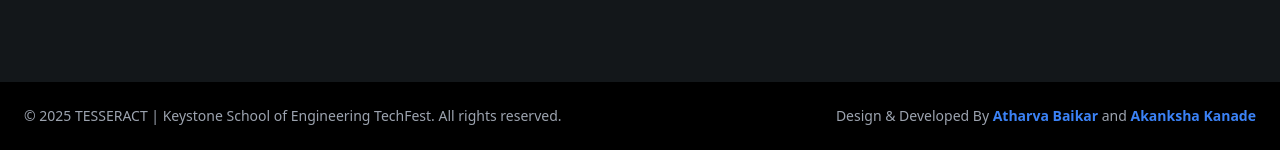
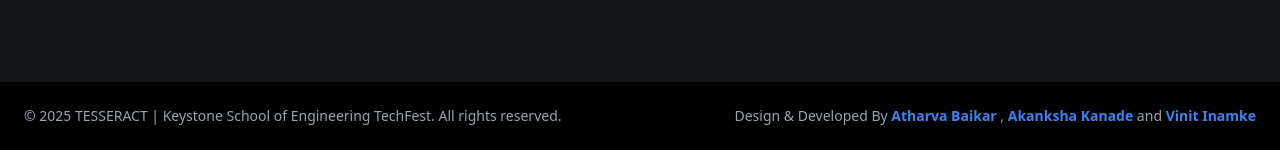
Before and after one commit to DarkGuardian641/Tesseract, a Flask app: page / in a window 1280 px wide. Shown: the part 1327-1477 px from the top of the page. Run offline with Flask 3, Linux system fonts and the light colour scheme; some libraries are stand-ins or nearby versions.

Commit message:
fixed footer

```diff
--- a/templates/aiprompt.html
+++ b/templates/aiprompt.html
@@ -141,8 +141,8 @@
             <p class="text-center sm:text-right">
                 Design & Developed By
                 <a href="https://www.linkedin.com/in/atharva-baikar/" class="text-blue-500 font-semibold hover:underline">Atharva Baikar</a>
-                and
-                <a href="https://www.linkedin.com/in/akanksha-kanade-34b999284/" class="text-blue-500 font-semibold hover:underline">Akanksha Kanade</a>
+               ,
+                <a href="https://www.linkedin.com/in/akanksha-kanade-34b999284/" class="text-blue-500 font-semibold hover:underline">Akanksha Kanade</a> and <a href="https://www.linkedin.com/in/vinit-inamke-a38280253/" class="text-blue-500 font-semibold hover:underline">Vinit Inamke</a>
             </p>
         </div>
     </footer>
--- a/templates/bgmi.html
+++ b/templates/bgmi.html
@@ -145,8 +145,8 @@
             <p class="text-center sm:text-right">
                 Design & Developed By
                 <a href="https://www.linkedin.com/in/atharva-baikar/" class="text-blue-500 font-semibold hover:underline">Atharva Baikar</a>
-                and
-                <a href="https://www.linkedin.com/in/akanksha-kanade-34b999284/" class="text-blue-500 font-semibold hover:underline">Akanksha Kanade</a>
+               ,
+                <a href="https://www.linkedin.com/in/akanksha-kanade-34b999284/" class="text-blue-500 font-semibold hover:underline">Akanksha Kanade</a> and <a href="https://www.linkedin.com/in/vinit-inamke-a38280253/" class="text-blue-500 font-semibold hover:underline">Vinit Inamke</a>
             </p>
         </div>
     </footer>
--- a/templates/cadgenesis.html
+++ b/templates/cadgenesis.html
@@ -141,8 +141,8 @@
             <p class="text-center sm:text-right">
                 Design & Developed By
                 <a href="https://www.linkedin.com/in/atharva-baikar/" class="text-blue-500 font-semibold hover:underline">Atharva Baikar</a>
-                and
-                <a href="https://www.linkedin.com/in/akanksha-kanade-34b999284/" class="text-blue-500 font-semibold hover:underline">Akanksha Kanade</a>
+               ,
+                <a href="https://www.linkedin.com/in/akanksha-kanade-34b999284/" class="text-blue-500 font-semibold hover:underline">Akanksha Kanade</a> and <a href="https://www.linkedin.com/in/vinit-inamke-a38280253/" class="text-blue-500 font-semibold hover:underline">Vinit Inamke</a>
             </p>
         </div>
     </footer>
--- a/templates/clashofminds.html
+++ b/templates/clashofminds.html
@@ -134,8 +134,11 @@
             <p class="text-center sm:text-right">
                 Design & Developed By
                 <a href="https://www.linkedin.com/in/atharva-baikar/" target="_blank" rel="noopener noreferrer" class="text-blue-500 font-semibold hover:underline">Atharva Baikar</a>
+               ,
+                <a href="https://www.linkedin.com/in/akanksha-kanade-34b999284/" target="_blank" rel="noopener noreferrer" class="text-blue-500 font-semibold hover:underline">Akanksha Kanade</a>
                 and
-                <a href="https://www.linkedin.com/in/akanksha-kanade-34b999284/" target="_blank" rel="noopener noreferrer" class="text-blue-500 font-semibold hover:underline">Akanksha Kanade</a>
+                <a href="https://www.linkedin.com/in/vinit-inamke-a38280253/" target="_blank" rel="noopener noreferrer" class="text-blue-500 font-semibold hover:underline">Vinit Inamke</a>
+
             </p>
         </div>
     </footer>
--- a/templates/coderelay.html
+++ b/templates/coderelay.html
@@ -140,8 +140,8 @@
             <p class="text-center sm:text-right">
                 Design & Developed By
                 <a href="https://www.linkedin.com/in/atharva-baikar/" class="text-blue-500 font-semibold hover:underline">Atharva Baikar</a>
-                and
-                <a href="https://www.linkedin.com/in/akanksha-kanade-34b999284/" class="text-blue-500 font-semibold hover:underline">Akanksha Kanade</a>
+               ,
+                <a href="https://www.linkedin.com/in/akanksha-kanade-34b999284/" class="text-blue-500 font-semibold hover:underline">Akanksha Kanade</a> and <a href="https://www.linkedin.com/in/vinit-inamke-a38280253/" class="text-blue-500 font-semibold hover:underline">Vinit Inamke</a>
             </p>
         </div>
     </footer>
--- a/templates/craftncreate.html
+++ b/templates/craftncreate.html
@@ -131,8 +131,8 @@
             <p class="text-center sm:text-right">
                 Design & Developed By
                 <a href="https://www.linkedin.com/in/atharva-baikar/" class="text-blue-500 font-semibold hover:underline">Atharva Baikar</a>
-                and
-                <a href="https://www.linkedin.com/in/akanksha-kanade-34b999284/" class="text-blue-500 font-semibold hover:underline">Akanksha Kanade</a>
+               ,
+                <a href="https://www.linkedin.com/in/akanksha-kanade-34b999284/" class="text-blue-500 font-semibold hover:underline">Akanksha Kanade</a> and <a href="https://www.linkedin.com/in/vinit-inamke-a38280253/" class="text-blue-500 font-semibold hover:underline">Vinit Inamke</a>
             </p>
         </div>
     </footer>
--- a/templates/escaperoom.html
+++ b/templates/escaperoom.html
@@ -133,8 +133,8 @@
             <p class="text-center sm:text-right">
                 Design & Developed By
                 <a href="https://www.linkedin.com/in/atharva-baikar/" class="text-blue-500 font-semibold hover:underline">Atharva Baikar</a>
-                and
-                <a href="https://www.linkedin.com/in/akanksha-kanade-34b999284/" class="text-blue-500 font-semibold hover:underline">Akanksha Kanade</a>
+               ,
+                <a href="https://www.linkedin.com/in/akanksha-kanade-34b999284/" class="text-blue-500 font-semibold hover:underline">Akanksha Kanade</a> and <a href="https://www.linkedin.com/in/vinit-inamke-a38280253/" class="text-blue-500 font-semibold hover:underline">Vinit Inamke</a>
             </p>
         </div>
     </footer>
--- a/templates/events.html
+++ b/templates/events.html
@@ -392,6 +392,9 @@
                 and
                 <a href="https://www.linkedin.com/in/akanksha-kanade-34b999284/" target="_blank" rel="noopener noreferrer"
                    class="text-blue-500 font-semibold hover:underline">Akanksha Kanade</a>
+                   and
+                <a href="https://www.linkedin.com/in/akanksha-kanade-34b999284/" target="_blank" rel="noopener noreferrer" class="text-blue-500 font-semibold hover:underline">Vinit Inamke</a>
+
             </p>
         </div>
     </footer>
--- a/templates/ideafusion.html
+++ b/templates/ideafusion.html
@@ -131,8 +131,8 @@
             <p class="text-center sm:text-right">
                 Design & Developed By
                 <a href="https://www.linkedin.com/in/atharva-baikar/" class="text-blue-500 font-semibold hover:underline">Atharva Baikar</a>
-                and
-                <a href="https://www.linkedin.com/in/akanksha-kanade-34b999284/" class="text-blue-500 font-semibold hover:underline">Akanksha Kanade</a>
+               ,
+                <a href="https://www.linkedin.com/in/akanksha-kanade-34b999284/" class="text-blue-500 font-semibold hover:underline">Akanksha Kanade</a> and <a href="https://www.linkedin.com/in/vinit-inamke-a38280253/" class="text-blue-500 font-semibold hover:underline">Vinit Inamke</a>
             </p>
         </div>
     </footer>
--- a/templates/index.html
+++ b/templates/index.html
@@ -158,8 +158,8 @@
             <p class="text-center sm:text-right">
                 Design & Developed By
                 <a href="https://www.linkedin.com/in/atharva-baikar/" class="text-blue-500 font-semibold hover:underline">Atharva Baikar</a>
-                and
-                <a href="https://www.linkedin.com/in/akanksha-kanade-34b999284/" class="text-blue-500 font-semibold hover:underline">Akanksha Kanade</a>
+               ,
+                <a href="https://www.linkedin.com/in/akanksha-kanade-34b999284/" class="text-blue-500 font-semibold hover:underline">Akanksha Kanade</a> and <a href="https://www.linkedin.com/in/vinit-inamke-a38280253/" class="text-blue-500 font-semibold hover:underline">Vinit Inamke</a>
             </p>
         </div>
     </footer>
--- a/templates/obstacleblitz.html
+++ b/templates/obstacleblitz.html
@@ -132,8 +132,8 @@
             <p class="text-center sm:text-right">
                 Design & Developed By
                 <a href="https://www.linkedin.com/in/atharva-baikar/" class="text-blue-500 font-semibold hover:underline">Atharva Baikar</a>
-                and
-                <a href="https://www.linkedin.com/in/akanksha-kanade-34b999284/" class="text-blue-500 font-semibold hover:underline">Akanksha Kanade</a>
+               ,
+                <a href="https://www.linkedin.com/in/akanksha-kanade-34b999284/" class="text-blue-500 font-semibold hover:underline">Akanksha Kanade</a> and <a href="https://www.linkedin.com/in/vinit-inamke-a38280253/" class="text-blue-500 font-semibold hover:underline">Vinit Inamke</a>
             </p>
         </div>
     </footer>
--- a/templates/qrquest.html
+++ b/templates/qrquest.html
@@ -131,8 +131,8 @@
             <p class="text-center sm:text-right">
                 Design & Developed By
                 <a href="https://www.linkedin.com/in/atharva-baikar/" class="text-blue-500 font-semibold hover:underline">Atharva Baikar</a>
-                and
-                <a href="https://www.linkedin.com/in/akanksha-kanade-34b999284/" class="text-blue-500 font-semibold hover:underline">Akanksha Kanade</a>
+               ,
+                <a href="https://www.linkedin.com/in/akanksha-kanade-34b999284/" class="text-blue-500 font-semibold hover:underline">Akanksha Kanade</a> and <a href="https://www.linkedin.com/in/vinit-inamke-a38280253/" class="text-blue-500 font-semibold hover:underline">Vinit Inamke</a>
             </p>
         </div>
     </footer>
--- a/templates/reelit.html
+++ b/templates/reelit.html
@@ -134,8 +134,8 @@
             <p class="text-center sm:text-right">
                 Design & Developed By
                 <a href="https://www.linkedin.com/in/atharva-baikar/" class="text-blue-500 font-semibold hover:underline">Atharva Baikar</a>
-                and
-                <a href="https://www.linkedin.com/in/akanksha-kanade-34b999284/" class="text-blue-500 font-semibold hover:underline">Akanksha Kanade</a>
+               ,
+                <a href="https://www.linkedin.com/in/akanksha-kanade-34b999284/" class="text-blue-500 font-semibold hover:underline">Akanksha Kanade</a> and <a href="https://www.linkedin.com/in/vinit-inamke-a38280253/" class="text-blue-500 font-semibold hover:underline">Vinit Inamke</a>
             </p>
         </div>
     </footer>
--- a/templates/roborace.html
+++ b/templates/roborace.html
@@ -142,8 +142,8 @@
             <p class="text-center sm:text-right">
                 Design & Developed By
                 <a href="https://www.linkedin.com/in/atharva-baikar/" class="text-blue-500 font-semibold hover:underline">Atharva Baikar</a>
-                and
-                <a href="https://www.linkedin.com/in/akanksha-kanade-34b999284/" class="text-blue-500 font-semibold hover:underline">Akanksha Kanade</a>
+               ,
+                <a href="https://www.linkedin.com/in/akanksha-kanade-34b999284/" class="text-blue-500 font-semibold hover:underline">Akanksha Kanade</a> and <a href="https://www.linkedin.com/in/vinit-inamke-a38280253/" class="text-blue-500 font-semibold hover:underline">Vinit Inamke</a>
             </p>
         </div>
     </footer>
--- a/templates/startupmania.html
+++ b/templates/startupmania.html
@@ -151,8 +151,8 @@
             <p class="text-center sm:text-right">
                 Design & Developed By
                 <a href="https://www.linkedin.com/in/atharva-baikar/" class="text-blue-500 font-semibold hover:underline">Atharva Baikar</a>
-                and
-                <a href="https://www.linkedin.com/in/akanksha-kanade-34b999284/" class="text-blue-500 font-semibold hover:underline">Akanksha Kanade</a>
+               ,
+                <a href="https://www.linkedin.com/in/akanksha-kanade-34b999284/" class="text-blue-500 font-semibold hover:underline">Akanksha Kanade</a> and <a href="https://www.linkedin.com/in/vinit-inamke-a38280253/" class="text-blue-500 font-semibold hover:underline">Vinit Inamke</a>
             </p>
         </div>
     </footer>
--- a/templates/techarena.html
+++ b/templates/techarena.html
@@ -134,8 +134,8 @@
             <p class="text-center sm:text-right">
                 Design & Developed By
                 <a href="https://www.linkedin.com/in/atharva-baikar/" class="text-blue-500 font-semibold hover:underline">Atharva Baikar</a>
-                and
-                <a href="https://www.linkedin.com/in/akanksha-kanade-34b999284/" class="text-blue-500 font-semibold hover:underline">Akanksha Kanade</a>
+               ,
+                <a href="https://www.linkedin.com/in/akanksha-kanade-34b999284/" class="text-blue-500 font-semibold hover:underline">Akanksha Kanade</a> and <a href="https://www.linkedin.com/in/vinit-inamke-a38280253/" class="text-blue-500 font-semibold hover:underline">Vinit Inamke</a>
             </p>
         </div>
     </footer>
--- a/templates/techsavy.html
+++ b/templates/techsavy.html
@@ -133,8 +133,8 @@
             <p class="text-center sm:text-right">
                 Design & Developed By
                 <a href="https://www.linkedin.com/in/atharva-baikar/" class="text-blue-500 font-semibold hover:underline">Atharva Baikar</a>
-                and
-                <a href="https://www.linkedin.com/in/akanksha-kanade-34b999284/" class="text-blue-500 font-semibold hover:underline">Akanksha Kanade</a>
+               ,
+                <a href="https://www.linkedin.com/in/akanksha-kanade-34b999284/" class="text-blue-500 font-semibold hover:underline">Akanksha Kanade</a> and <a href="https://www.linkedin.com/in/vinit-inamke-a38280253/" class="text-blue-500 font-semibold hover:underline">Vinit Inamke</a>
             </p>
         </div>
     </footer>
--- a/templates/tracex.html
+++ b/templates/tracex.html
@@ -153,8 +153,11 @@
             <p class="text-center sm:text-right">
                 Design & Developed By
                 <a href="https://www.linkedin.com/in/atharva-baikar/" class="text-blue-500 font-semibold hover:underline" target="_blank" rel="noopener noreferrer">Atharva Baikar</a>
+               ,
+                <a href="https://www.linkedin.com/in/akanksha-kanade-34b999284/" class="text-blue-500 font-semibold hover:underline" target="_blank" rel="noopener noreferrer">Akanksha Kanade</a>
                 and
-                <a href="https://www.linkedin.com/in/akanksha-kanade-34b999284/" class="text-blue-500 font-semibold hover:underline" target="_blank" rel="noopener noreferrer">Akanksha Kanade</a>
+                <a href="https://www.linkedin.com/in/vinit-inamke-a38280253/" target="_blank" rel="noopener noreferrer" class="text-blue-500 font-semibold hover:underline">Vinit Inamke</a>
+
             </p>
         </div>
     </footer>
--- a/templates/valorant.html
+++ b/templates/valorant.html
@@ -138,8 +138,8 @@
             <p class="text-center sm:text-right">
                 Design & Developed By
                 <a href="https://www.linkedin.com/in/atharva-baikar/" class="text-blue-500 font-semibold hover:underline">Atharva Baikar</a>
-                and
-                <a href="https://www.linkedin.com/in/akanksha-kanade-34b999284/" class="text-blue-500 font-semibold hover:underline">Akanksha Kanade</a>
+               ,
+                <a href="https://www.linkedin.com/in/akanksha-kanade-34b999284/" class="text-blue-500 font-semibold hover:underline">Akanksha Kanade</a> and <a href="https://www.linkedin.com/in/vinit-inamke-a38280253/" class="text-blue-500 font-semibold hover:underline">Vinit Inamke</a>
             </p>
         </div>
     </footer>
```
Also changed, not shown: templates/contact.html (line endings or trailing spaces).
